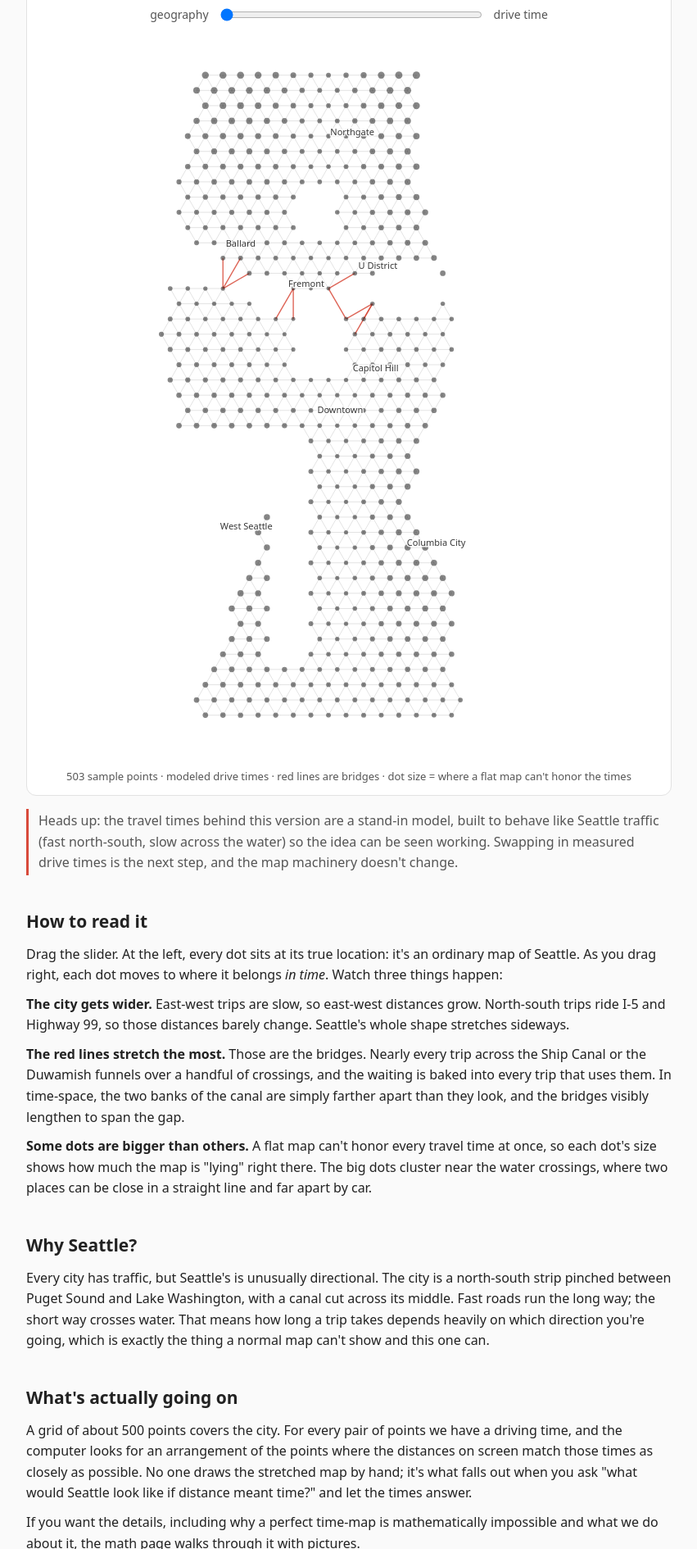
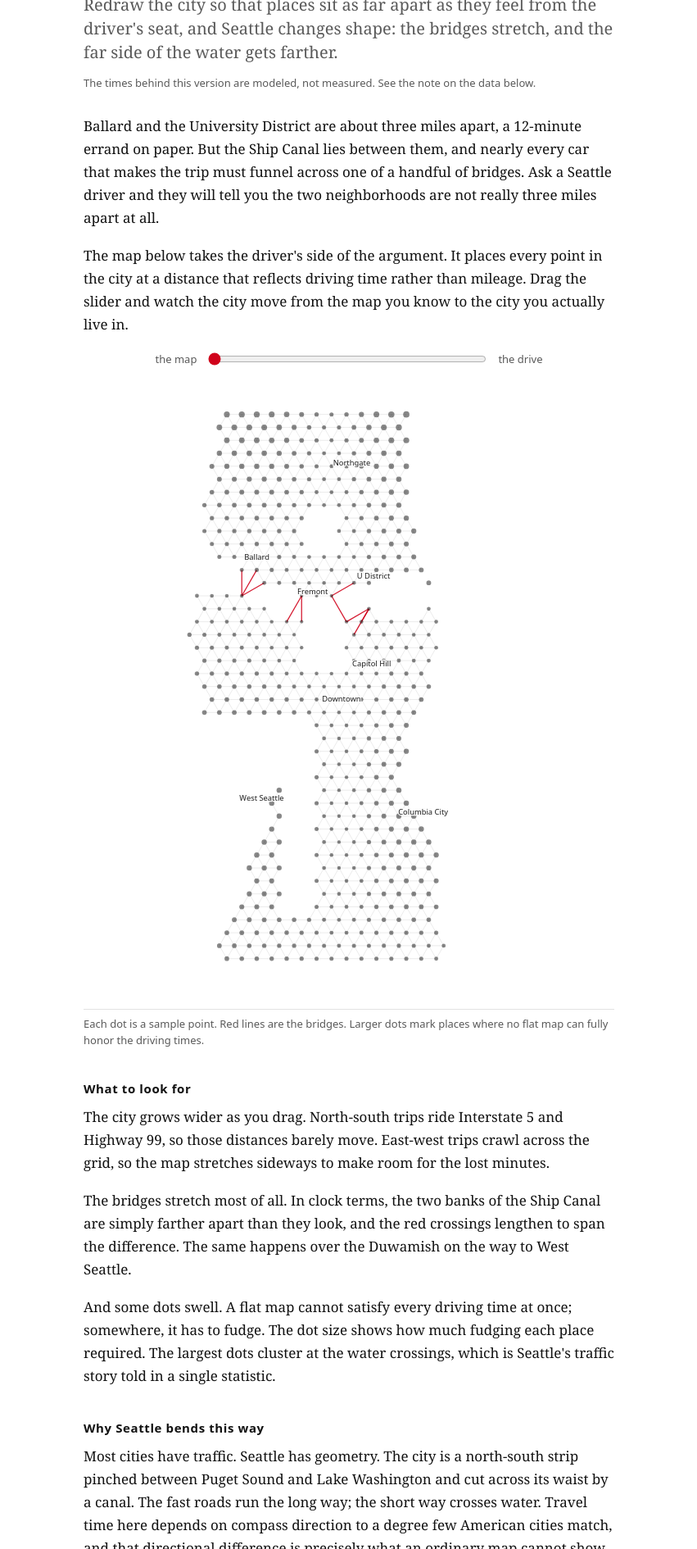
Before and after one commit to mattkindy/seattle-map, a website: page docs/index.html in a window 1280 px wide. Shown: the part 176-2066 px from the top of the page at 82% size, without its empty margins (214-1065 px from the left). Drawn offline with Linux system fonts and the light colour scheme.

Commit message:
docs(site): revise copy toward a data-desk register
Serif display, kicker and dek, a concrete Ballard-to-U-District lede,
prose annotations in place of labeled bullets, and an about-the-data
note. The methodology page becomes How We Made This Map in the same
register.

```diff
--- a/docs/index.html
+++ b/docs/index.html
@@ -2,152 +2,173 @@
 <html lang="en">
 <meta charset="utf-8" />
 <meta name="viewport" content="width=device-width, initial-scale=1" />
-<title>Seattle, drawn in drive time</title>
+<title>Seattle, if Distance Were Measured in Minutes</title>
 <style>
   :root {
     color-scheme: light dark;
-    --bg: #fafafa;
-    --ink: #222;
-    --soft: #555;
+    --bg: #fff;
+    --ink: #121212;
+    --soft: #5a5a5a;
     --water: #b8d4e8;
     --mesh: #999;
-    --hot: #d84a3a;
+    --hot: #d0021b;
     --card: #fff;
     --line: #e2e2e2;
   }
   @media (prefers-color-scheme: dark) {
-    :root { --bg: #14171a; --ink: #ddd; --soft: #aaa; --water: #23384a;
-            --mesh: #667; --card: #1c2126; --line: #2c333a; }
+    :root { --bg: #121517; --ink: #e6e6e6; --soft: #9a9a9a; --water: #23384a;
+            --mesh: #667; --card: #1a1e22; --line: #2c333a; --hot: #ff5a4e; }
   }
   * { box-sizing: border-box; }
   body {
     margin: 0;
-    font: 16px/1.6 system-ui, sans-serif;
+    font: 17px/1.65 georgia, "times new roman", serif;
     background: var(--bg);
     color: var(--ink);
   }
-  main { max-width: 820px; margin: 0 auto; padding: 24px 16px 64px; }
-  h1 { font-size: 30px; line-height: 1.2; margin: 12px 0 6px; }
-  h2 { font-size: 21px; margin: 40px 0 8px; }
-  p { margin: 10px 0; }
-  .lede { font-size: 18px; color: var(--soft); }
+  main { max-width: 680px; margin: 0 auto; padding: 40px 16px 72px; }
+  .kicker {
+    font: 700 12px/1 system-ui, sans-serif;
+    letter-spacing: 0.12em;
+    text-transform: uppercase;
+    color: var(--soft);
+  }
+  h1 {
+    font-size: 38px;
+    line-height: 1.12;
+    font-weight: 700;
+    margin: 10px 0 12px;
+    letter-spacing: -0.01em;
+  }
+  .dek { font-size: 20px; line-height: 1.45; color: var(--soft); margin: 0 0 8px; }
+  .byline { font: 13px/1.5 system-ui, sans-serif; color: var(--soft); margin: 14px 0 28px; }
+  p { margin: 0 0 18px; }
+  h2 {
+    font: 700 15px/1.3 system-ui, sans-serif;
+    letter-spacing: 0.04em;
+    margin: 40px 0 10px;
+  }
   a { color: inherit; }
-  .mapcard {
-    background: var(--card);
-    border: 1px solid var(--line);
-    border-radius: 12px;
-    padding: 12px;
-    margin: 24px 0 8px;
+  .mapwrap { max-width: 820px; margin: 8px auto 4px; }
+  .controls {
+    display: flex; gap: 12px; align-items: center; justify-content: center;
+    font: 13px/1 system-ui, sans-serif; color: var(--soft); margin: 0 0 6px;
   }
-  .controls { display: flex; gap: 12px; align-items: center; justify-content: center;
-              margin: 6px 0 2px; font-size: 14px; color: var(--soft); }
-  input[type="range"] { width: min(320px, 60vw); }
+  input[type="range"] { width: min(340px, 62vw); accent-color: var(--hot); }
   svg.map { width: 100%; height: auto; display: block; }
-  .anchor { fill: var(--ink); opacity: 0.55; }
-  .edge { stroke: var(--mesh); stroke-width: 0.6; opacity: 0.45; fill: none; }
-  .bridge { stroke: var(--hot); stroke-width: 1.4; opacity: 0.85; fill: none; }
-  .label { font-size: 11px; fill: var(--ink); opacity: 0.9; paint-order: stroke;
-           stroke: var(--card); stroke-width: 3; }
-  .meta { text-align: center; font-size: 13px; color: var(--soft); margin: 4px 0 0; }
-  .note {
-    border-left: 3px solid var(--hot);
-    padding: 2px 12px;
+  .anchor { fill: var(--ink); opacity: 0.5; }
+  .edge { stroke: var(--mesh); stroke-width: 0.6; opacity: 0.4; fill: none; }
+  .bridge { stroke: var(--hot); stroke-width: 1.5; opacity: 0.9; fill: none; }
+  .label { font: 11px system-ui, sans-serif; fill: var(--ink); opacity: 0.95;
+           paint-order: stroke; stroke: var(--bg); stroke-width: 3; }
+  .caption {
+    font: 13px/1.5 system-ui, sans-serif; color: var(--soft);
+    border-top: 1px solid var(--line); padding-top: 8px; margin: 10px 0 34px;
+  }
+  .methodology {
+    font: 13px/1.6 system-ui, sans-serif;
     color: var(--soft);
-    margin: 16px 0;
+    border-top: 1px solid var(--line);
+    margin-top: 48px;
+    padding-top: 14px;
   }
-  footer { margin-top: 48px; font-size: 14px; color: var(--soft); }
 </style>
 <main>
-  <h1>Seattle, drawn in drive time</h1>
-  <p class="lede">
-    A map where distance means time. Two places are drawn close together
-    if driving between them is quick, and far apart if it's slow, no
-    matter how near they are on a normal map.
+  <p class="kicker">An Interactive Map</p>
+  <h1>Seattle, if Distance Were Measured in Minutes</h1>
+  <p class="dek">
+    Redraw the city so that places sit as far apart as they feel from
+    the driver's seat, and Seattle changes shape: the bridges stretch,
+    and the far side of the water gets farther.
+  </p>
+  <p class="byline">The times behind this version are modeled, not measured. See the note on the data below.</p>
+
+  <p>
+    Ballard and the University District are about three miles apart, a
+    12-minute errand on paper. But the Ship Canal lies between them, and
+    nearly every car that makes the trip must funnel across one of a
+    handful of bridges. Ask a Seattle driver and they will tell you the
+    two neighborhoods are not really three miles apart at all.
+  </p>
+  <p>
+    The map below takes the driver's side of the argument. It places
+    every point in the city at a distance that reflects driving time
+    rather than mileage. Drag the slider and watch the city move from
+    the map you know to the city you actually live in.
   </p>
 
-  <div class="mapcard">
+  <div class="mapwrap">
     <div class="controls">
-      <span>geography</span>
+      <span>the map</span>
       <input id="morph" type="range" min="0" max="1" step="0.01" value="0" />
-      <span>drive time</span>
+      <span>the drive</span>
     </div>
     <svg id="map" class="map" viewBox="0 0 760 900"></svg>
-    <p class="meta" id="meta">loading…</p>
+    <p class="caption" id="meta">
+      Each dot is a sample point. Red lines are the bridges. Larger dots
+      mark places where no flat map can fully honor the driving times.
+    </p>
   </div>
 
-  <p class="note">
-    Heads up: the travel times behind this version are a stand-in model,
-    built to behave like Seattle traffic (fast north-south, slow across
-    the water) so the idea can be seen working. Swapping in measured
-    drive times is the next step, and the map machinery doesn't change.
+  <h2>What to look for</h2>
+  <p>
+    The city grows wider as you drag. North-south trips ride Interstate
+    5 and Highway 99, so those distances barely move. East-west trips
+    crawl across the grid, so the map stretches sideways to make room
+    for the lost minutes.
+  </p>
+  <p>
+    The bridges stretch most of all. In clock terms, the two banks of
+    the Ship Canal are simply farther apart than they look, and the red
+    crossings lengthen to span the difference. The same happens over the
+    Duwamish on the way to West Seattle.
+  </p>
+  <p>
+    And some dots swell. A flat map cannot satisfy every driving time at
+    once; somewhere, it has to fudge. The dot size shows how much
+    fudging each place required. The largest dots cluster at the water
+    crossings, which is Seattle's traffic story told in a single
+    statistic.
   </p>
 
-  <h2>How to read it</h2>
+  <h2>Why Seattle bends this way</h2>
   <p>
-    Drag the slider. At the left, every dot sits at its true location:
-    it's an ordinary map of Seattle. As you drag right, each dot moves to
-    where it belongs <em>in time</em>. Watch three things happen:
+    Most cities have traffic. Seattle has geometry. The city is a
+    north-south strip pinched between Puget Sound and Lake Washington
+    and cut across its waist by a canal. The fast roads run the long
+    way; the short way crosses water. Travel time here depends on
+    compass direction to a degree few American cities match, and that
+    directional difference is precisely what an ordinary map cannot
+    show.
   </p>
   <p>
-    <strong>The city gets wider.</strong> East-west trips are slow, so
-    east-west distances grow. North-south trips ride I-5 and Highway 99,
-    so those distances barely change. Seattle's whole shape stretches
-    sideways.
-  </p>
-  <p>
-    <strong>The red lines stretch the most.</strong> Those are the
-    bridges. Nearly every trip across the Ship Canal or the Duwamish
-    funnels over a handful of crossings, and the waiting is baked into
-    every trip that uses them. In time-space, the two banks of the canal
-    are simply farther apart than they look, and the bridges visibly
-    lengthen to span the gap.
-  </p>
-  <p>
-    <strong>Some dots are bigger than others.</strong> A flat map can't
-    honor every travel time at once, so each dot's size shows how much
-    the map is "lying" right there. The big dots cluster near the water
-    crossings, where two places can be close in a straight line and far
-    apart by car.
+    No cartographer drew the stretched city. A computer was given
+    roughly 130,000 point-to-point driving times and asked to arrange
+    500 points so that the distances between them match the clock as
+    closely as possible. The shape that emerges is the answer to a
+    question: what would Seattle look like if distance meant time?
+    <a href="./math.html">How we made this map</a> walks through the
+    method, with pictures.
   </p>
 
-  <h2>Why Seattle?</h2>
-  <p>
-    Every city has traffic, but Seattle's is unusually directional. The
-    city is a north-south strip pinched between Puget Sound and Lake
-    Washington, with a canal cut across its middle. Fast roads run the
-    long way; the short way crosses water. That means how long a trip
-    takes depends heavily on which direction you're going, which is
-    exactly the thing a normal map can't show and this one can.
-  </p>
-
-  <h2>What's actually going on</h2>
-  <p>
-    A grid of about 500 points covers the city. For every pair of points
-    we have a driving time, and the computer looks for an arrangement of
-    the points where the distances on screen match those times as
-    closely as possible. No one draws the stretched map by hand; it's
-    what falls out when you ask "what would Seattle look like if
-    distance meant time?" and let the times answer.
-  </p>
-  <p>
-    If you want the details, including why a perfect time-map is
-    mathematically impossible and what we do about it, the
-    <a href="./math.html">math page</a> walks through it with pictures.
-  </p>
-
-  <footer>
-    Source and pipeline: <a href="https://github.com/mattkindy/seattle-map">github.com/mattkindy/seattle-map</a>.
-    Coming later: real measured drive times, transit and bike versions,
-    rush hour vs midday, and street maps warped through the same mesh.
-  </footer>
+  <div class="methodology">
+    <p>
+      <strong>About the data.</strong> The driving times in this version
+      come from a simplified traffic model of Seattle (fast north-south
+      corridors, slower surface streets, delays at the water crossings),
+      built so the method could be developed and judged before
+      collecting real data. Measured drive times from a routing service
+      are the planned replacement and slot into the same pipeline
+      without changing the map's machinery. Code and pipeline:
+      <a href="https://github.com/mattkindy/seattle-map">github.com/mattkindy/seattle-map</a>.
+    </p>
+  </div>
 </main>
 <script src="./embedding.js"></script>
 <script type="module">
   const svg = document.getElementById("map");
   const NS = "http://www.w3.org/2000/svg";
-  const { anchors, stress, provider } = window.EMBEDDING;
-  document.getElementById("meta").textContent =
-    `${anchors.length} sample points · ${provider === "synthetic" ? "modeled" : "measured"} drive times · red lines are bridges · dot size = where a flat map can't honor the times`;
+  const { anchors } = window.EMBEDDING;
 
   const kmLng = 111.32 * Math.cos((47.61 * Math.PI) / 180);
   const geo = anchors.map((a) => [a.lng * kmLng, a.lat * 111.32]);
```
Also changed, not shown: docs/math.html (+73 -65 lines).
